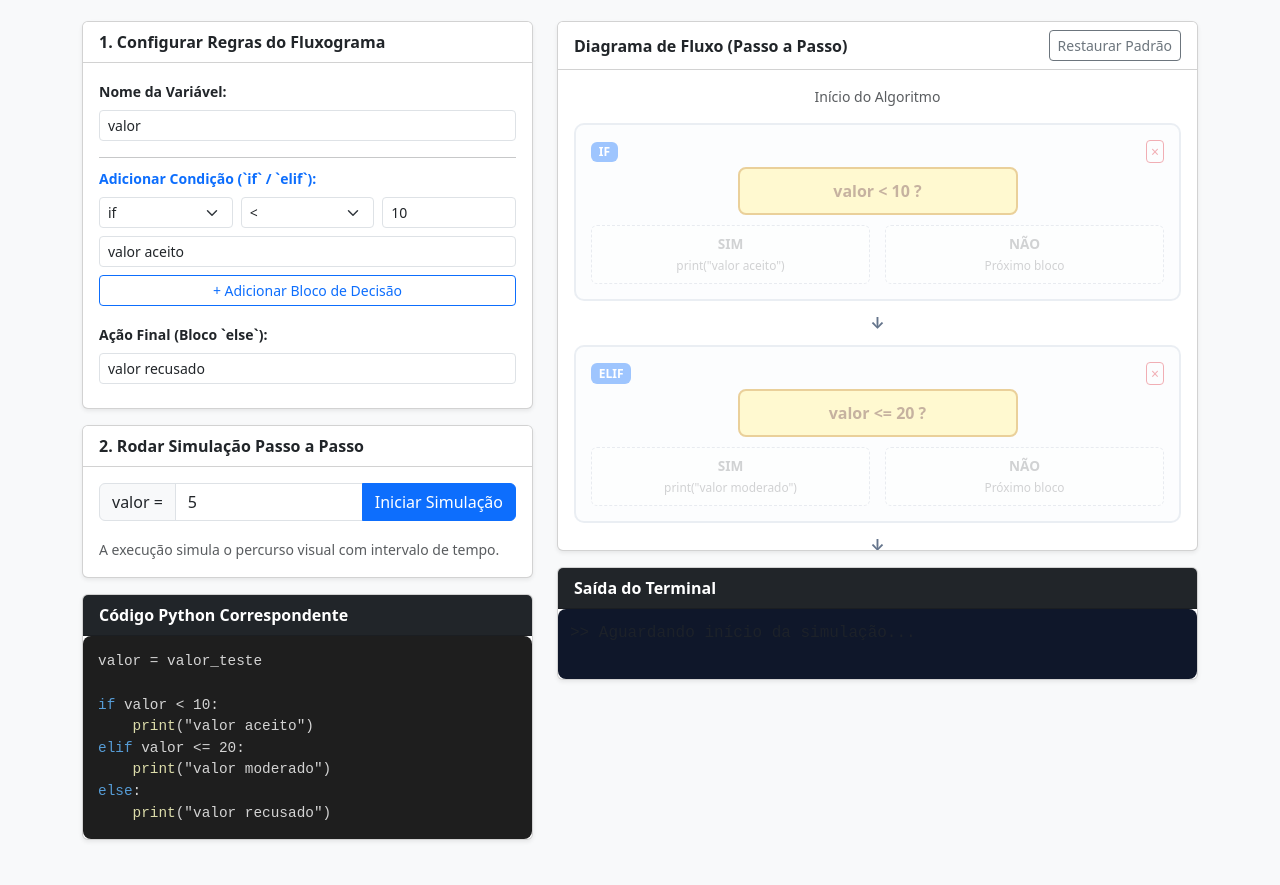
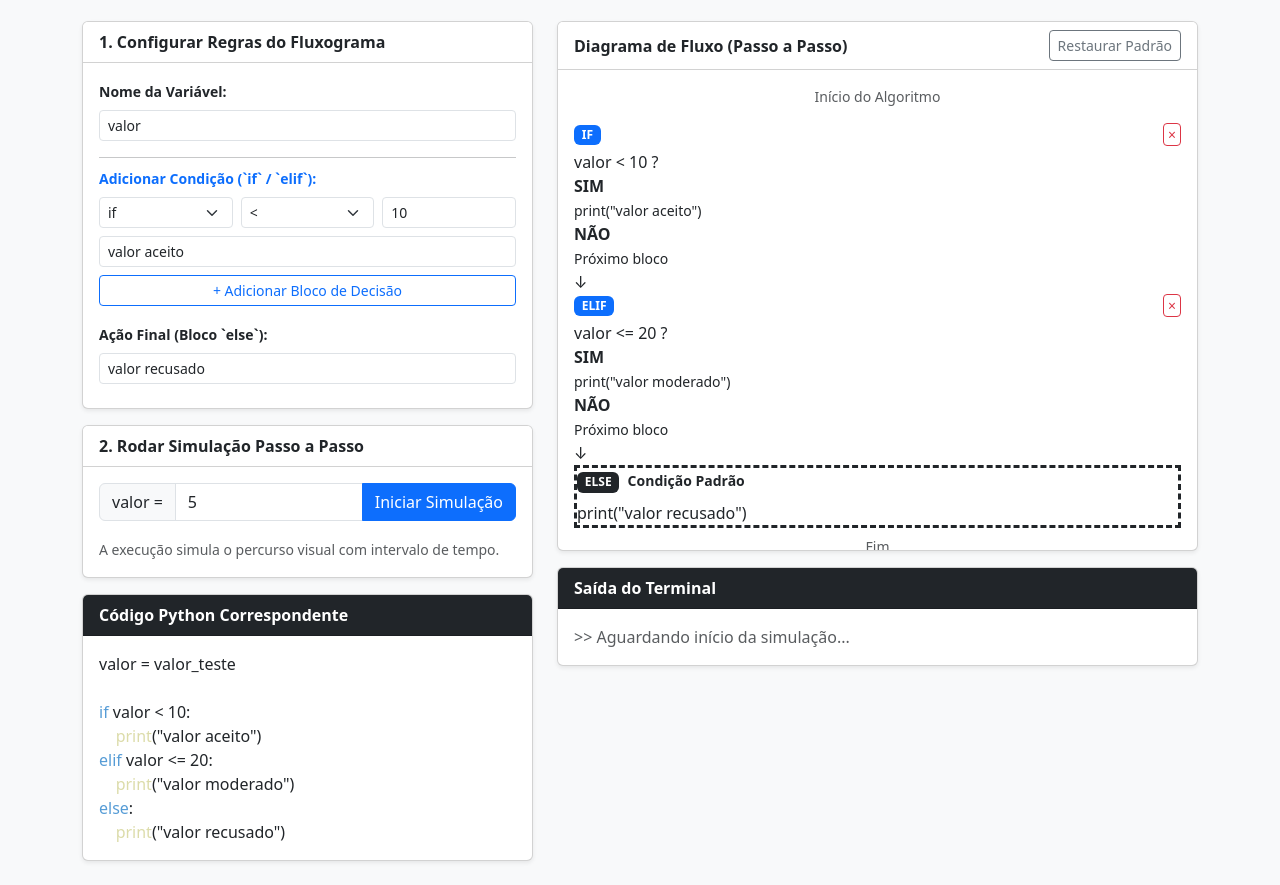
Before and after one commit to Simoes-Estela/ProjetoCEIeII, a plain HTML site: page VisualizacaoDecisao.html in a window 1280 px wide. Shown: the part 149-1034 px from the top of the page. Before the commit the page ends 1013 px from the top, so only its background shows below. Drawn offline with nearby package versions, Linux system fonts and the light colour scheme.

```diff
--- a/VisualizacaoDecisao.html
+++ b/VisualizacaoDecisao.html
@@ -5,97 +5,7 @@
     <meta name="viewport" content="width=device-width, initial-scale=1">
     <title>Sistema para Apoio à Aprendizagem de Python - Fluxograma Animado</title>
     <link href="https://cdn.jsdelivr.net/npm/bootstrap@5.3.3/dist/css/bootstrap.min.css" rel="stylesheet">
-    <style>
-        .painel-codigo {
-            background-color: #1e1e1e;
-            color: #d4d4d4;
-            font-family: 'Courier New', Courier, monospace;
-            border-radius: 8px;
-            padding: 15px;
-            min-height: 180px;
-            font-size: 0.9rem;
-        }
-        .terminal-output {
-            background-color: #0f172a;
-            color: #38bdf8;
-            font-family: 'Courier New', Courier, monospace;
-            border-radius: 8px;
-            padding: 12px;
-            min-height: 70px;
-        }
-        .bloco-fluxograma {
-            background-color: #f8fafc;
-            border: 2px solid #cbd5e1;
-            border-radius: 10px;
-            padding: 15px;
-            margin-bottom: 15px;
-            transition: all 0.4s ease;
-            opacity: 0.4;
-        }
-        .bloco-fluxograma.ativo-atual {
-            border-color: #0d6efd;
-            background-color: #eff6ff;
-            opacity: 1;
-            transform: scale(1.02);
-            box-shadow: 0 4px 15px rgba(13, 110, 253, 0.2);
-        }
-        .figura-losango {
-            background-color: #fef08a;
-            border: 2px solid #ca8a04;
-            color: #713f12;
-            padding: 10px 15px;
-            border-radius: 8px;
-            text-align: center;
-            font-weight: bold;
-            margin: 0 auto 10px auto;
-            max-width: 280px;
-        }
-        .figura-retangulo {
-            background-color: #dcfce7;
-            border: 2px solid #16a34a;
-            color: #14532d;
-            padding: 10px 15px;
-            border-radius: 6px;
-            text-align: center;
-            font-weight: 500;
-        }
-        .ramificacao-fluxo {
-            display: flex;
-            gap: 15px;
-            margin-top: 10px;
-        }
-        .caminho-opcao {
-            flex: 1;
-            padding: 8px;
-            border-radius: 6px;
-            text-align: center;
-            font-size: 0.85rem;
-            border: 1px dashed #94a3b8;
-            background-color: #ffffff;
-            opacity: 0.5;
-            transition: all 0.3s ease;
-        }
-        .caminho-opcao.destacado-sim {
-            background-color: #dcfce7;
-            border-color: #16a34a;
-            opacity: 1;
-            font-weight: bold;
-            color: #166534;
-        }
-        .caminho-opcao.destacado-nao {
-            background-color: #fee2e2;
-            border-color: #dc2626;
-            opacity: 1;
-            font-weight: bold;
-            color: #991b1b;
-        }
-        .seta-fluxo {
-            text-align: center;
-            color: #64748b;
-            font-weight: bold;
-            margin: -5px 0 10px 0;
-        }
-    </style>
+
 </head>
 <body class="bg-light">
 
@@ -114,7 +24,7 @@
                     <li class="nav-item"><a class="nav-link" href="Banco-de-Questões.html">Banco de Questões</a></li>
                     <li class="nav-item"><a class="nav-link" href="VisualizacaoListas.html">Simulador de Listas</a></li>
                     <li class="nav-item"><a class="nav-link active" href="VisualizacaoDecisao.html">Simulador IF/ELSE</a></li>
-                    <li class="nav-item"><a class="nav-link" href="admin.html">Painel Admin</a></li>
+                    <li class="nav-item"><a class="nav-link" href="LoginAdmin.html">Painel Admin</a></li>
                 </ul>
             </div>
         </div>
```
Also changed, not shown: Banco-de-Questões.html (+1 -1 lines), FormQuestão.html (+2 -2 lines), LoginAdmin.html (+1 -1 lines), Questao.html (+1 -1 lines), VisualizacaoListas.html (+1 -1 lines), admin.html (+1 -1 lines), index.html (+1 -1 lines).
